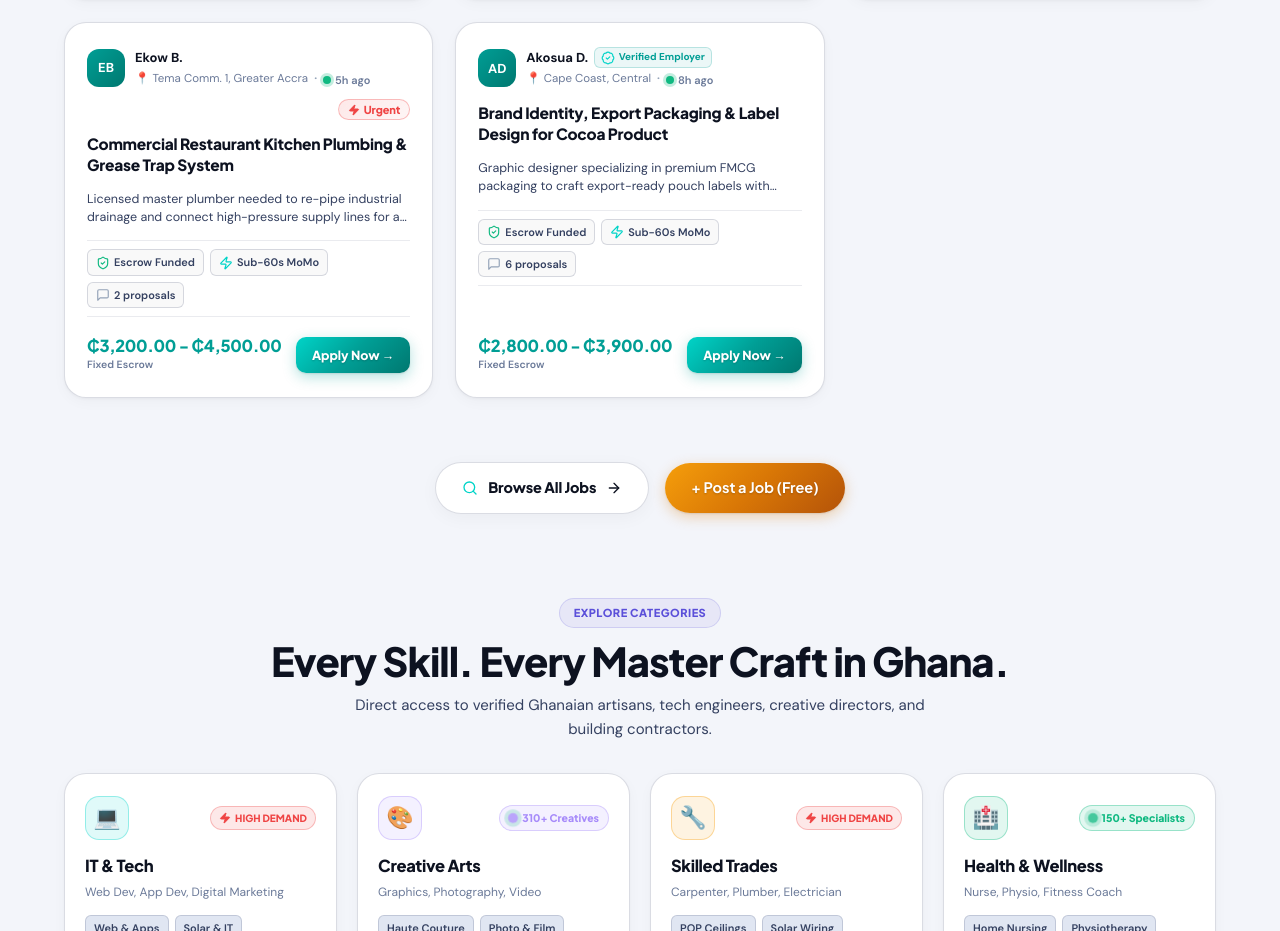
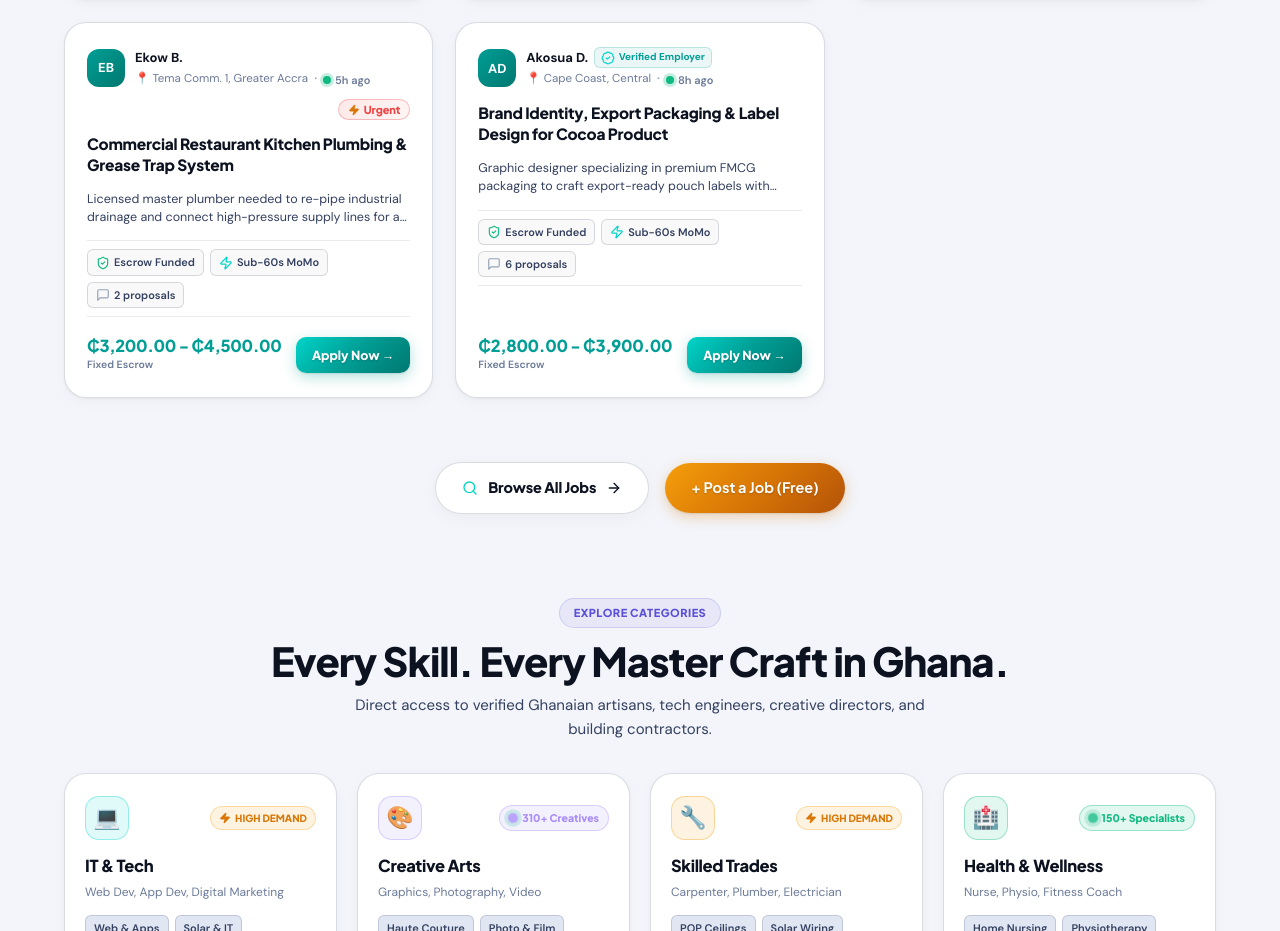
Before and after one commit to JoeVardyGC/GigGhana, a Next.js app: page / in a window 1280 px wide. Shown: the part 3241-4172 px from the top of the page. Built offline with nearby package versions, Linux system fonts and the light colour scheme.

Commit message:
style(brand): replace red accents with GigGhana gold (#D97706) on High Demand pills and Urgent badges

```diff
--- a/app/globals.css
+++ b/app/globals.css
@@ -2578,9 +2578,9 @@ html.dark .cat-card:hover, [data-theme="dark"] .cat-card:hover {
   display: inline-flex;
   align-items: center;
   gap: 4px;
-  background: rgba(239, 68, 68, 0.12);
-  border: 1px solid rgba(239, 68, 68, 0.3);
-  color: #EF4444;
+  background: rgba(245, 158, 11, 0.12);
+  border: 1px solid rgba(245, 158, 11, 0.3);
+  color: #D97706;
   padding: 3px 8px;
   border-radius: 50px;
   font-size: 10px;
--- a/components/LandingPage.tsx
+++ b/components/LandingPage.tsx
@@ -1078,7 +1078,7 @@ const occupationSlides = [
                           <div className="rjh-jc-badges-right">
                             {j.is_urgent === 1 && (
                               <span className="rjh-jc-urgent">
-                                <Zap className="w-3 h-3 fill-[#EF4444] text-[#EF4444]" />
+                                <Zap className="w-3 h-3 fill-[#D97706] text-[#D97706]" />
                                 <span>Urgent</span>
                               </span>
                             )}
@@ -1189,7 +1189,7 @@ const occupationSlides = [
                     </div>
                     {isHot ? (
                       <span className="cat-hot-pill">
-                        <Zap className="w-3 h-3 fill-[#EF4444] text-[#EF4444]" />
+                        <Zap className="w-3 h-3 fill-[#D97706] text-[#D97706]" />
                         <span>High Demand</span>
                       </span>
                     ) : (
```
